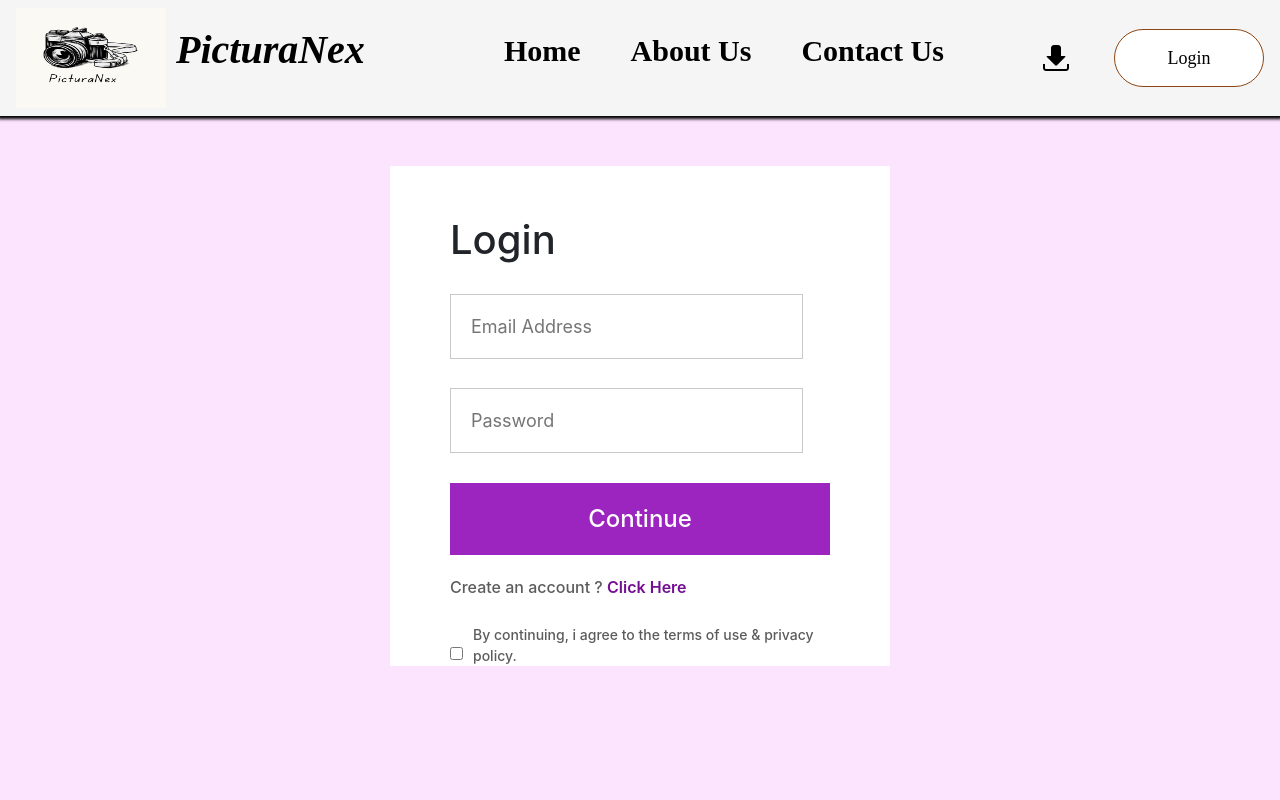
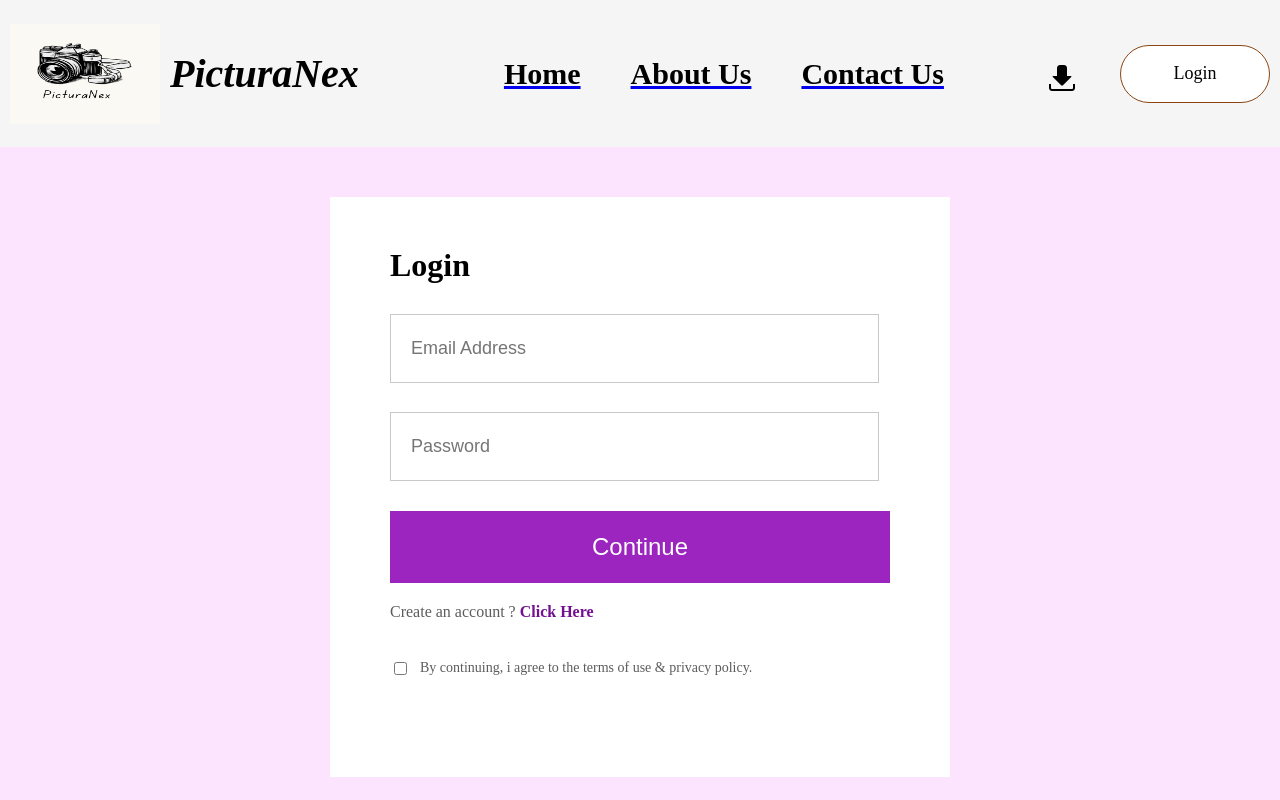
Before and after one commit to Sayantika2001/PicturaNex-frontend, a React (Create React App) app: page /LoginSignup in a window 1280 px wide. Shown: the top 800 px of the page. Built offline with nearby package versions, Linux system fonts and the light colour scheme.

Commit message:
first commit

```diff
--- a/src/Components/Navbar/Navbar.css
+++ b/src/Components/Navbar/Navbar.css
@@ -1,15 +1,17 @@
-.navbar{
+.navbar {
     display: flex;
     justify-content: space-between;
     padding: 10px;
     box-shadow: 0 1px 3px 2px rgb(0, 0, 0);
-    background: whitesmoke
+    background: whitesmoke;
   }
-.nav-logo{
+
+  .nav-logo {
     display: flex;
     align-items: center;
     gap: 10px;
   }
+
   .nav-logo p {
     color: black;
     font-size: 40px;
@@ -17,7 +19,8 @@
     font-style: italic;
     font-family: poppins;
   }
-.nav-menu{
+
+  .nav-menu {
     display: flex;
     align-items: center;
     list-style: none;
@@ -26,7 +29,8 @@
     font-size: 25px;
     font-weight: 500;
   }
-.nav-menu li{
+
+  .nav-menu li {
     display: flex;
     flex-direction: column;
     align-items: center;
@@ -38,12 +42,14 @@
     font-size: 30px;
     cursor: pointer;
   }
-.nav-login-cart{
+
+  .nav-login-cart {
     display: flex;
     align-items: center;
     gap: 45px;
   }
-.nav-login-cart button{
+
+  .nav-login-cart button {
     width: 150px;
     height: 58px;
     outline: none;
@@ -56,10 +62,12 @@
     font-family: poppins;
     cursor: pointer;
   }
-.nav-login-cart button:active{
+
+  .nav-login-cart button:active {
     background: rgb(245, 245, 245);
   }
-.nav-cart-count{
+
+  .nav-cart-count {
     width: 22px;
     height: 22px;
     display: flex;
@@ -69,11 +77,11 @@
     margin-left: -55px;
     border-radius: 11px;
     font-size: 14px;
-    background: red;
     color: white;
   }
-@media (max-width:800px){
-    .navbar{
+
+  @media (max-width: 800px) {
+    .navbar {
       padding: 15px 30px;
     }
   }
--- a/src/Components/Navbar/Navbar.jsx
+++ b/src/Components/Navbar/Navbar.jsx
@@ -1,31 +1,40 @@
 import React, { useState } from 'react'
+import { Link, useNavigate } from 'react-router-dom'
 import './Navbar.css'
-import { Link } from 'react-router-dom'
 import logo from '../Assets/logo.png'
 import cart_icon from '../Assets/Download1.png'
 
 const Navbar = () => {
+  const [menu, setMenu] = useState("Home");
+  const Navigate = useNavigate();
 
-  const [menu, setMenu] = useState("Home");
+  const handleLogout = () => {
+    localStorage.removeItem('auth-token');
+    Navigate('/');
+  };
 
   return (
     <div className='navbar'>
       <div className="nav-logo">
-        <img src={logo} width={150} height={100} alt=''/>
+        <img src={logo} width={150} height={100} alt='PicturaNex Logo' />
         <p>PicturaNex</p>
       </div>
       <ul className='nav-menu'>
-    <Link to = '/'><li onClick={()=>{setMenu("Home")}}>Home</li></Link>
-    <Link to = '/About'><li onClick={()=>{setMenu("About")}}>About Us</li></Link>
-    <Link to = '/Contact'><li onClick={()=>{setMenu("Contact")}}>Contact Us</li></Link>
+        <Link to='/'><li className={menu === "Home" ? "active" : ""} onClick={() => setMenu("Home")}>Home</li></Link>
+        <Link to='/About'><li className={menu === "About" ? "active" : ""} onClick={() => setMenu("About")}>About Us</li></Link>
+        <Link to='/Contact'><li className={menu === "Contact" ? "active" : ""} onClick={() => setMenu("Contact")}>Contact Us</li></Link>
       </ul>
       <div className='nav-login-cart'>
-        <Link to='/Cart'><img src={cart_icon} alt=''/></Link>
+        <Link to='/Cart'>
+          <img src={cart_icon} alt='Cart Icon' />
+          <div className='nav-cart-count'></div> {/* Example cart count */}
+        </Link>
         {localStorage.getItem('auth-token')
-        ?<button onClick={()=>{localStorage.removeItem('auth-token'); window.location.replace('/')}}>Logout</button>
+          ? <button onClick={handleLogout}>Logout</button>
           : <Link to='/LoginSignup'><button>Login</button></Link>}
       </div>
     </div>
   )
 }
-export default Navbar
+
+export default Navbar;
--- a/src/Pages/LoginSignup.css
+++ b/src/Pages/LoginSignup.css
@@ -30,7 +30,7 @@
     font-size: 18px;
 }
 .loginsignup-container button{
-    width: 460px;
+    width: 600px;
     height: 72px;
     color: white;
     background: #9B25BE;
--- a/src/index.js
+++ b/src/index.js
@@ -3,7 +3,6 @@ import ReactDOM from 'react-dom/client';
 import './index.css';
 import App from './App';
 import reportWebVitals from './reportWebVitals';
-import 'bootstrap/dist/css/bootstrap.min.css';
 
 const root = ReactDOM.createRoot(document.getElementById('root'));
 root.render(
```
Lines whose indentation alone changed are shown as unchanged.
